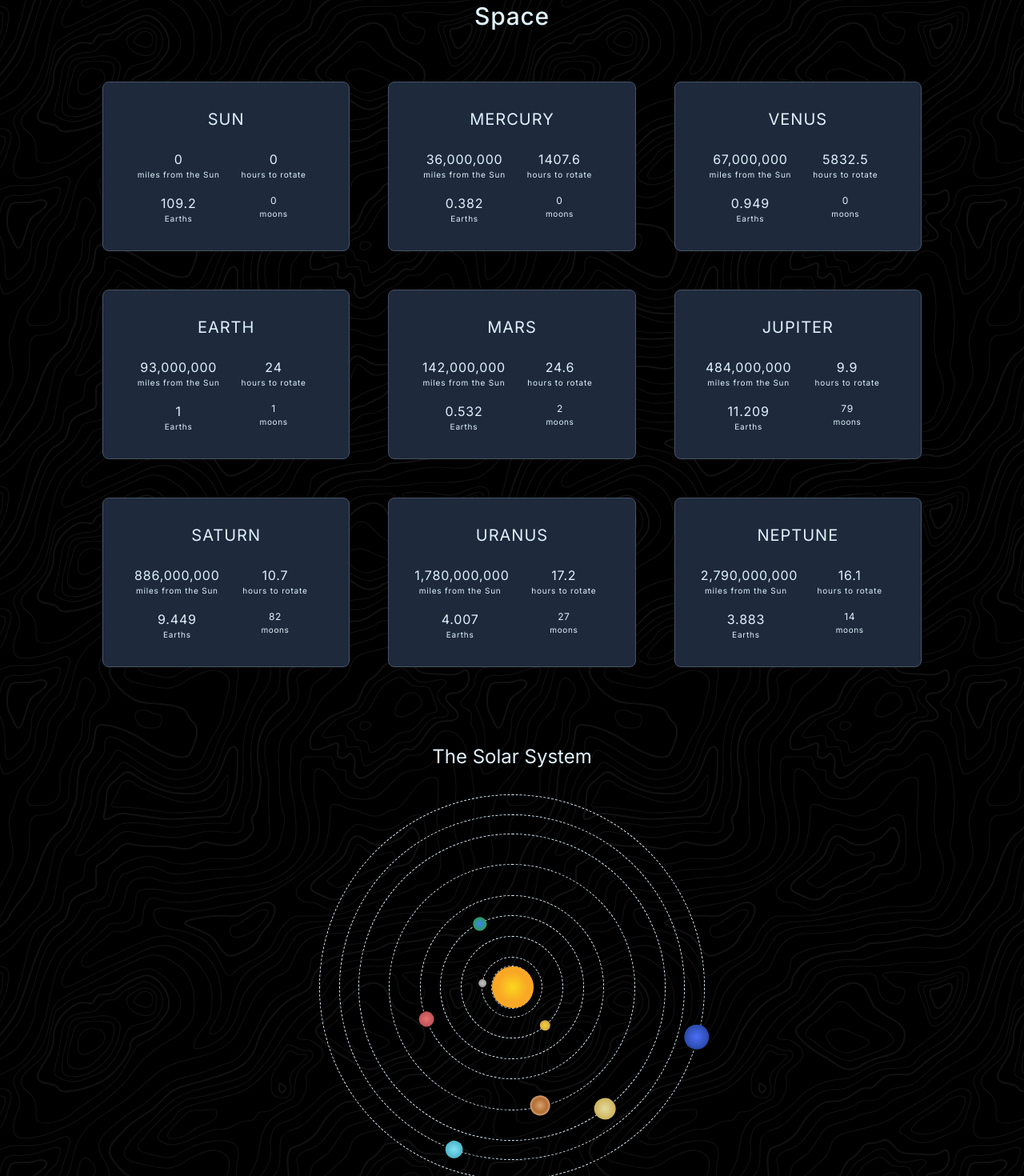
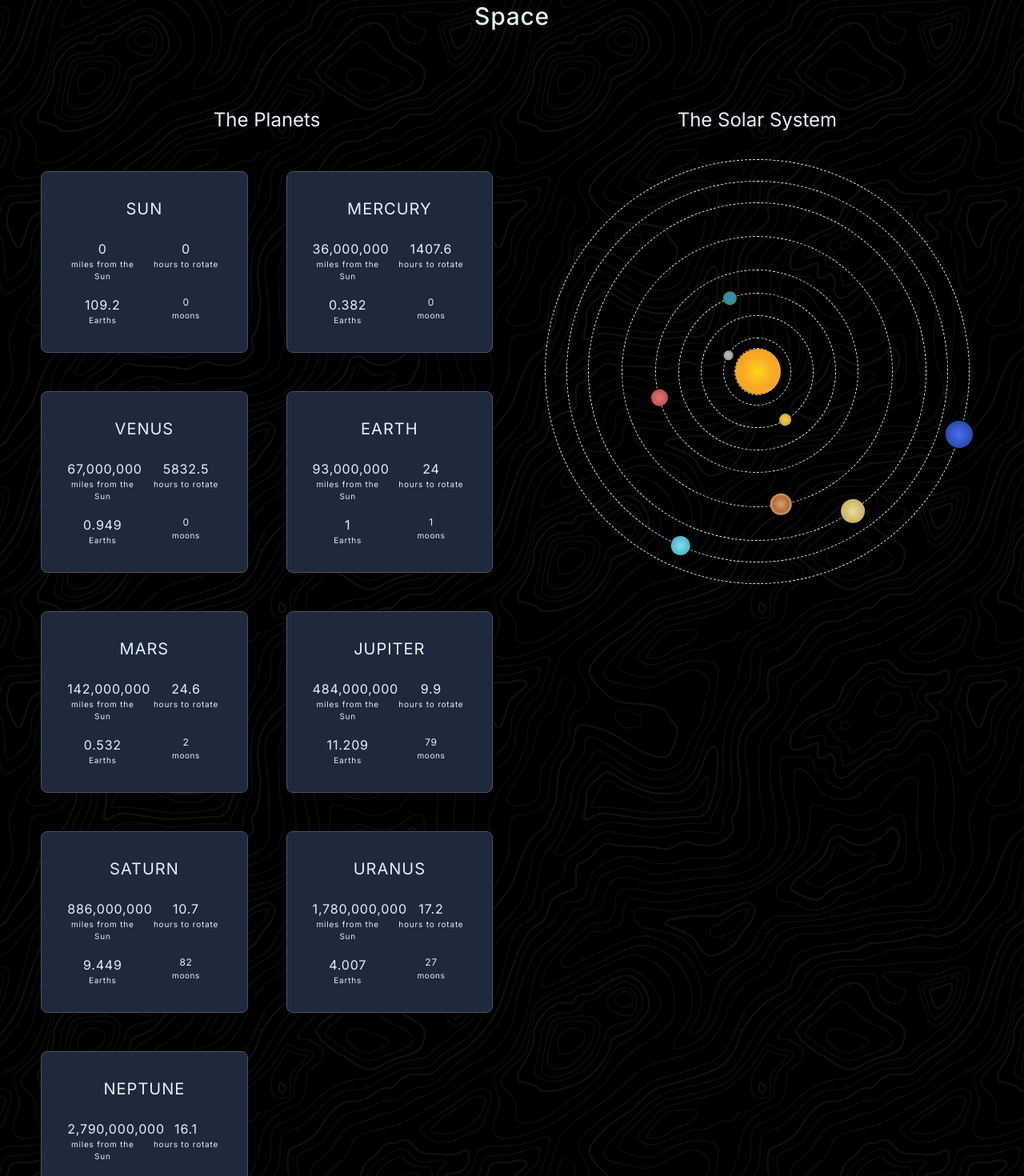
Before and after one commit to michaelgainford/michaelgainford.github.io, a Next.js app: page /projects/space in a window 1280 px wide. Shown: the part 200-1670 px from the top of the page at 80% size. Built offline with nearby package versions, Linux system fonts and the light colour scheme.

Commit message:
Updated Space page and added icon

```diff
--- a/app/projects/space/page.jsx
+++ b/app/projects/space/page.jsx
@@ -12,8 +12,23 @@ export default function SPACE() {
       <MainHeader />
       <main className={`${mainStyles}`}>
         <H1 text={`Space`} />
-        <div className={`flex flex-wrap justify-center w-full gap-8 max-w-[80vw]`}>
-          <ul className={`grid flex-wrap grid-cols-1 gap-4 sm:grid-cols-2 md:grid-cols-3 lg:gap-8 xl:gap-12`}>
+        <div className={`lg:grid lg:grid-cols-2 lg:gap-8 xl:gap-12 2xl:gap-16`}>
+          <div className={`w-full max-lg:mt-16 solar-system lg:col-span-1 lg:w-full lg:order-2`}>
+            <h3 className={`mt-8 mb-4 text-2xl text-center`}>The Solar System</h3>
+            <ol>
+              {DataForSpace.map((planet, index) => (
+                <li
+                  key={index}
+                  className={planet.name.toLowerCase()}
+                  data-order={planet.order}
+                  data-handle={planet.name.toLowerCase()}
+                ></li>
+              ))}
+            </ol>
+          </div>
+          <div className={`flex flex-wrap justify-center w-full gap-8 max-w-[80vw] lg:col-span-1 lg:order-1`}>
+            <h3 className={`mt-8 mb-4 text-2xl text-center`}>The Planets</h3>
+            <ul className={`grid flex-wrap grid-cols-1 gap-4 sm:grid-cols-2 lg:gap-8 xl:gap-12`}>
               {DataForSpace.map((planet, index) => (
                 <li
                   key={index}
@@ -46,18 +61,6 @@ export default function SPACE() {
               ))}
             </ul>
           </div>
-        <div className={`w-full mt-16 solar-system`}>
-          <h3 className={`mt-8 mb-4 text-2xl text-center`}>The Solar System</h3>
-          <ol>
-            {DataForSpace.map((planet, index) => (
-              <li
-                key={index}
-                className={planet.name.toLowerCase()}
-                data-order={planet.order}
-                data-handle={planet.name.toLowerCase()}
-              ></li>
-            ))}
-          </ol>
         </div>
       </main>
       <MainFooter />
--- a/components/data/Data_For_Projects.jsx
+++ b/components/data/Data_For_Projects.jsx
@@ -5,6 +5,7 @@ import Icon_Laptop from "@/components/icons/IconLaptop";
 import Icon_Quote from "@/components/icons/IconQuote";
 import Icon_Gamepad from "@/components/icons/IconGamepad";
 import Icon_Template from "@/components/icons/IconTemplate";
+import Icon_Planet from "@/components/icons/IconPlanet";
 
 const DataForAllProjects = [
   {
@@ -136,7 +137,7 @@ const DataForAllProjects = [
     name: "Space",
     href: "/projects/space",
     featuredProject: true,
-    icon: Icon_Template,
+    icon: Icon_Planet,
     color: "text-slate-200",
     bg: "bg-slate-800",
     border: "border-slate-700",
--- /dev/null
+++ b/components/icons/IconPlanet.jsx
@@ -0,0 +1,20 @@
+export default function ICON_PLANET({classes, fill}) {
+  return (
+    <svg
+      className={classes}
+      viewBox={`0 0 24 24`}
+      xmlns={`http://www.w3.org/2000/svg`}
+      fill={fill}
+      stroke={`#dedede`}
+      strokeWidth={`1`}
+      strokeLinecap={`round`}
+      strokeLinejoin={`miter`}
+    >
+      <circle cx={`12`} cy={`12`} r={`9`}></circle>
+      <path
+        strokeLinecap={`round`}
+        d={`M15.9,3.75a9.81,9.81,0,0,1,.85-.5,16.88,16.88,0,0,1,1.58-.75,8.34,8.34,0,0,1,1.36-.4,3.1,3.1,0,0,1,1.09,0,1.43,1.43,0,0,1,.77.37,1.43,1.43,0,0,1,.37.77,3.1,3.1,0,0,1,0,1.09,8.34,8.34,0,0,1-.4,1.36,16.88,16.88,0,0,1-.75,1.58c-.3.56-.66,1.15-1.07,1.76s-.86,1.24-1.36,1.88-1,1.3-1.63,2-1.2,1.32-1.86,2-1.32,1.28-2,1.86-1.32,1.13-2,1.63-1.27,1-1.88,1.36-1.2.77-1.76,1.07a16.88,16.88,0,0,1-1.58.75,8.34,8.34,0,0,1-1.36.4,3.1,3.1,0,0,1-1.09,0,1.43,1.43,0,0,1-.77-.37,1.43,1.43,0,0,1-.37-.77,3.1,3.1,0,0,1,0-1.09,8.34,8.34,0,0,1,.4-1.36,16.88,16.88,0,0,1,.75-1.58c.3-.56.5-.9.5-.9`}
+      ></path>
+    </svg>
+  );
+}
```
Lines whose indentation alone changed are shown as unchanged.
